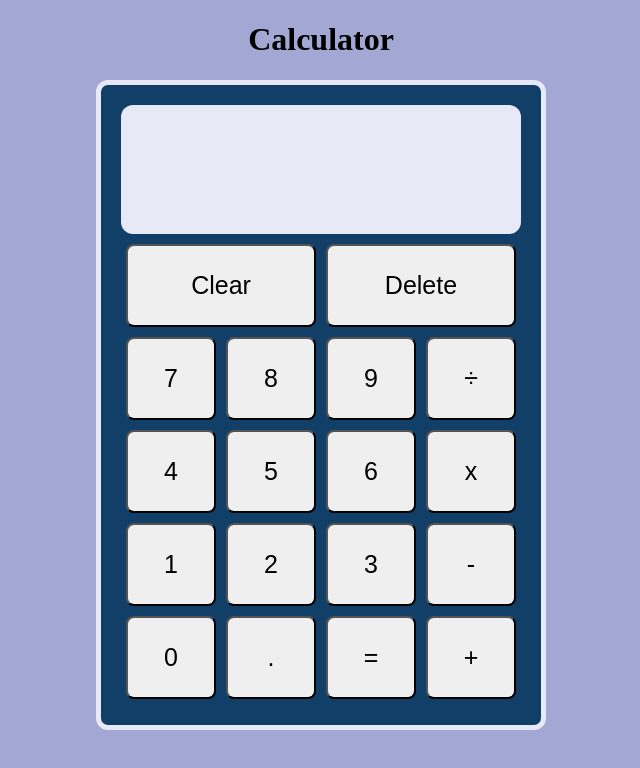
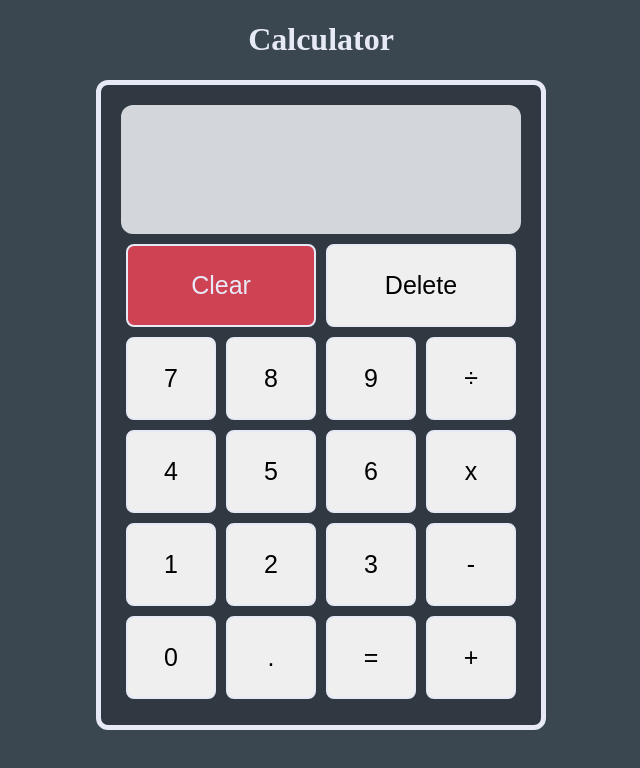
Before and after one commit to AlejandraO1/calculator-app, a plain HTML site: page index.html in a window 1280 px wide. In both pictures the pointer is over the button "Clear". Shown: the whole page, without its empty margins (319-959 px from the left). Drawn offline with Linux system fonts and the light colour scheme.

Commit message:
Changed color scheme of calculator and added transitions when hovering

```diff
--- a/styles.css
+++ b/styles.css
@@ -1,13 +1,14 @@
 body {
-  background-color: #a2a8d3;
+  background-color: #3a4750;
 }
 
 h1 {
   text-align: center;
+  color: #e7eaf6;
 }
 
 .container {
-  background-color: #113f67;
+  background-color: #303841;
   padding: 20px;
   border-radius: 12px;
   border: 5px solid #e7eaf6;
@@ -17,7 +18,7 @@ h1 {
 }
 
 .screen {
-  background-color: #e7eaf6;
+  background-color: #d3d6db;
   padding: 15px 20px;
   text-align: end;
   margin-bottom: 5px;
@@ -39,15 +40,31 @@ h1 {
 .clear {
   padding: 25px 35px;
   margin: 5px;
+  border: 2px solid #be3144;
   border-radius: 8px;
   font-size: 25px;
+  background-color: #be3144;
+  transition: all 250ms ease-in-out;
+}
+
+.clear:hover {
+  background-color: #ce4254;
+  color: #e7eaf6;
+  border: 2px solid #e7eaf6;
 }
 
 .delete {
   padding: 15px 20px;
   margin: 5px;
+  border: 2px solid #e7eaf6;
   border-radius: 8px;
   font-size: 25px;
+  transition: all 250ms ease-in-out;
+}
+
+.delete:hover {
+  background-color: #3a4750;
+  color: #e7eaf6;
 }
 
 .number-button,
@@ -55,9 +72,26 @@ h1 {
 .equal {
   padding: 25px;
   margin: 5px;
+  border: 2px solid #e7eaf6;
   border-radius: 8px;
   font-size: 25px;
   text-align: center;
+  transition: all 250ms ease-in-out;
+}
+
+.number-button:hover {
+  background-color: #3a4750;
+  color: #e7eaf6;
+}
+
+.operator-button:hover {
+  background-color: #3a4750;
+  color: #e7eaf6;
+}
+
+.equal:hover {
+  background-color: #3a4750;
+  color: #e7eaf6;
 }
 
 .grid-2-col {
```
